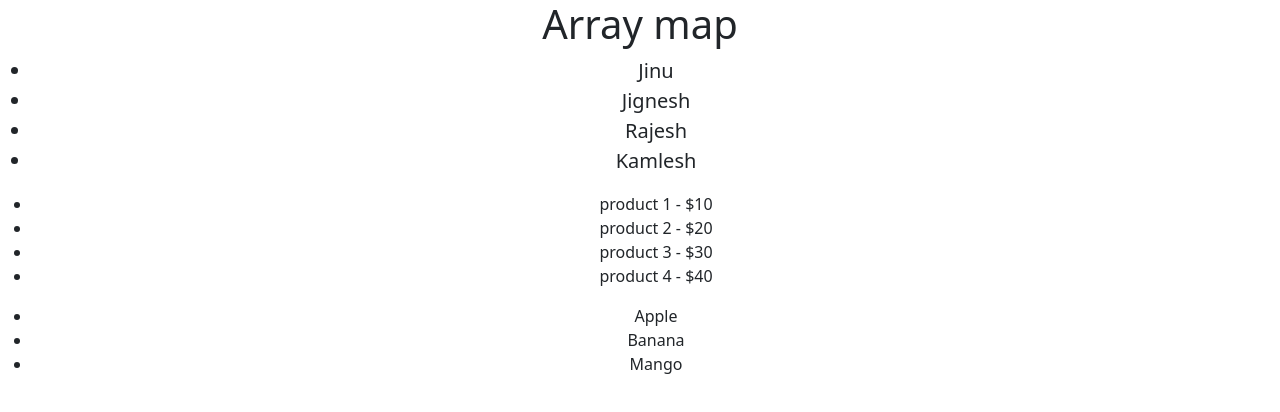
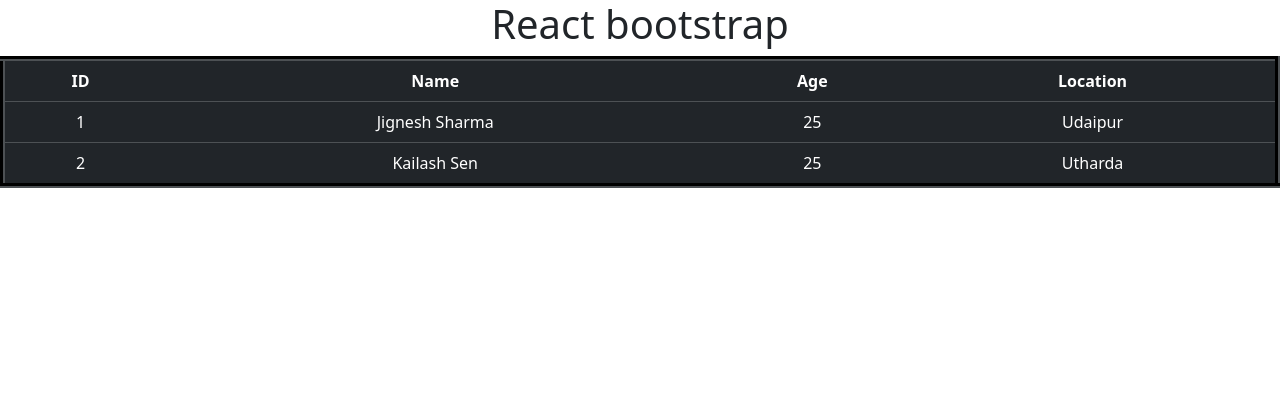
Before and after one commit to jigneshgit935/Learn_react_basic_to_advance, a React (Create React App) app: page / in a window 1280 px wide. Shown: the top 412 px of the page. Built offline with nearby package versions, Linux system fonts and the light colour scheme.

Commit message:
react-bootstrap-table

```diff
--- a/src/App.js
+++ b/src/App.js
@@ -1,66 +1,56 @@
 import React from 'react';
 import './App.css';
+import { Table } from 'react-bootstrap';
 const App = () => {
-  // example 1
-  const names = ['jinu', 'jignesh', 'rajesh', 'kamlesh'];
-
-  // example 2
-  const products = [
+  const tableData = [
     {
       id: 1,
-      name: 'product 1',
-      price: 10,
+      name: 'Jignesh Sharma',
+      age: 25,
+      location: 'Udaipur',
     },
     {
       id: 2,
-      name: 'product 2',
-      price: 20,
+      name: 'Kailash Sen',
+      age: 25,
+      location: 'Utharda',
     },
     {
       id: 3,
-      name: 'product 3',
-      price: 30,
-    },
-    {
-      id: 4,
-      name: 'product 4',
-      price: 40,
+      name: 'Sunil Rawat',
+      age: 30,
+      location: 'Mumbai',
     },
   ];
 
-  // example 3 return map function
-  const fruits = ['Apple', 'Banana', 'Mango'];
-
-  // using map
-  const frutItems = fruits.map((fruit, index) => <li key={index}>{fruit}</li>);
   return (
     <div className="App">
-      <h1>Array map</h1>
-      {/* example 1 */}
-      <ul>
-        {names.map((name, index) => {
-          return (
-            <li
-              key={index}
-              style={{ textTransform: 'capitalize', fontSize: '20px' }}
-            >
-              {name}
-            </li>
-          );
-        })}
-      </ul>
+      <h1>React bootstrap</h1>
 
-      {/* example 2 */}
-      <ul>
-        {products.map((product) => (
-          <li key={product.id}>
-            {product.name} - ${product.price}
-          </li>
-        ))}
-      </ul>
-
-      {/* exmaple 3 */}
-      <ul>{frutItems}</ul>
+      <div>
+        <Table variant="dark" responsive border={5} hover>
+          <thead>
+            <tr>
+              <th>ID</th>
+              <th>Name</th>
+              <th>Age</th>
+              <th>Location</th>
+            </tr>
+          </thead>
+          <tbody>
+            {tableData.map((data) =>
+              data.age === 25 ? (
+                <tr key={data.id}>
+                  <td>{data.id}</td>
+                  <td>{data.name}</td>
+                  <td>{data.age}</td>
+                  <td>{data.location}</td>
+                </tr>
+              ) : null
+            )}
+          </tbody>
+        </Table>
+      </div>
     </div>
   );
 };
```
